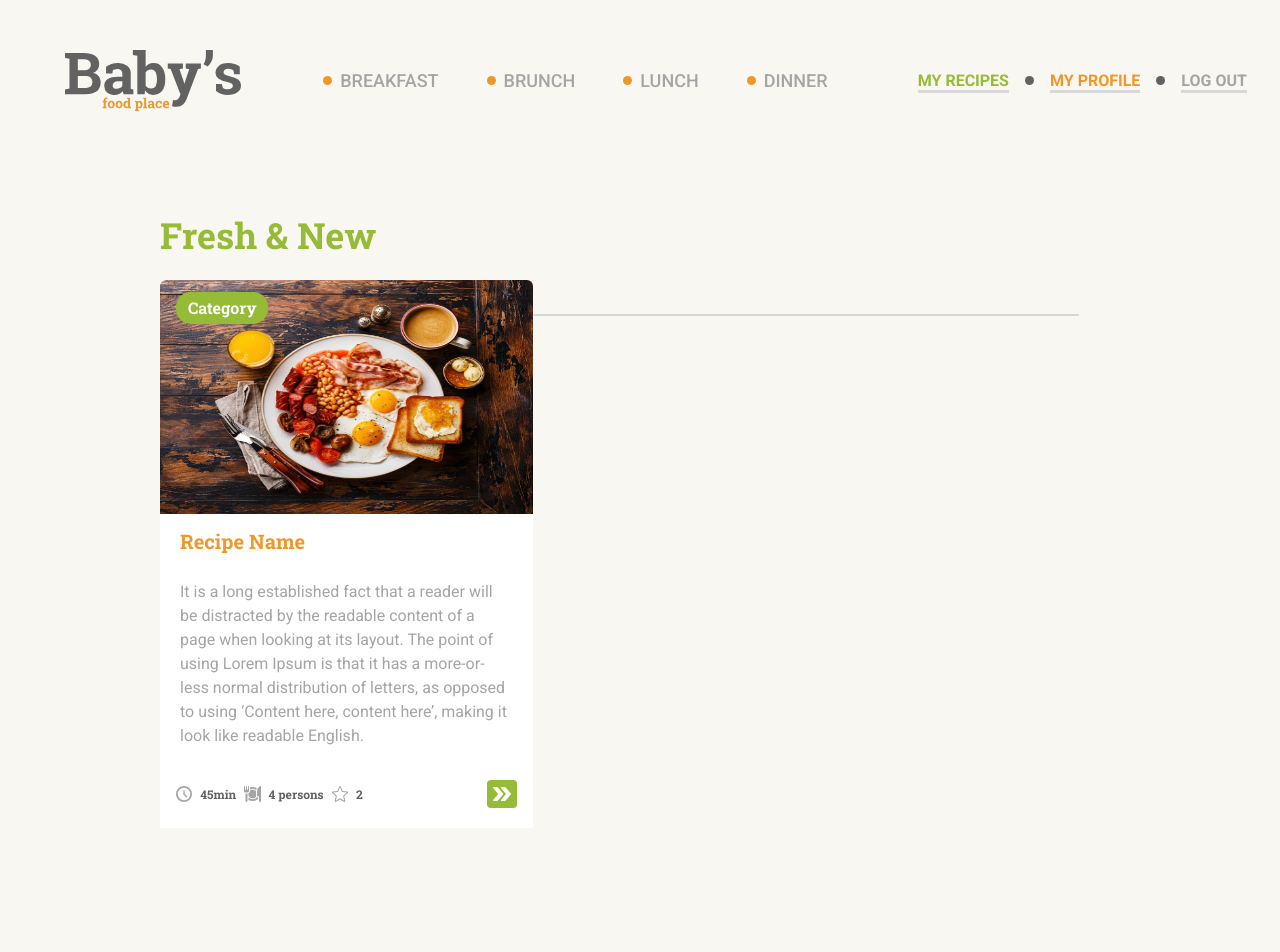
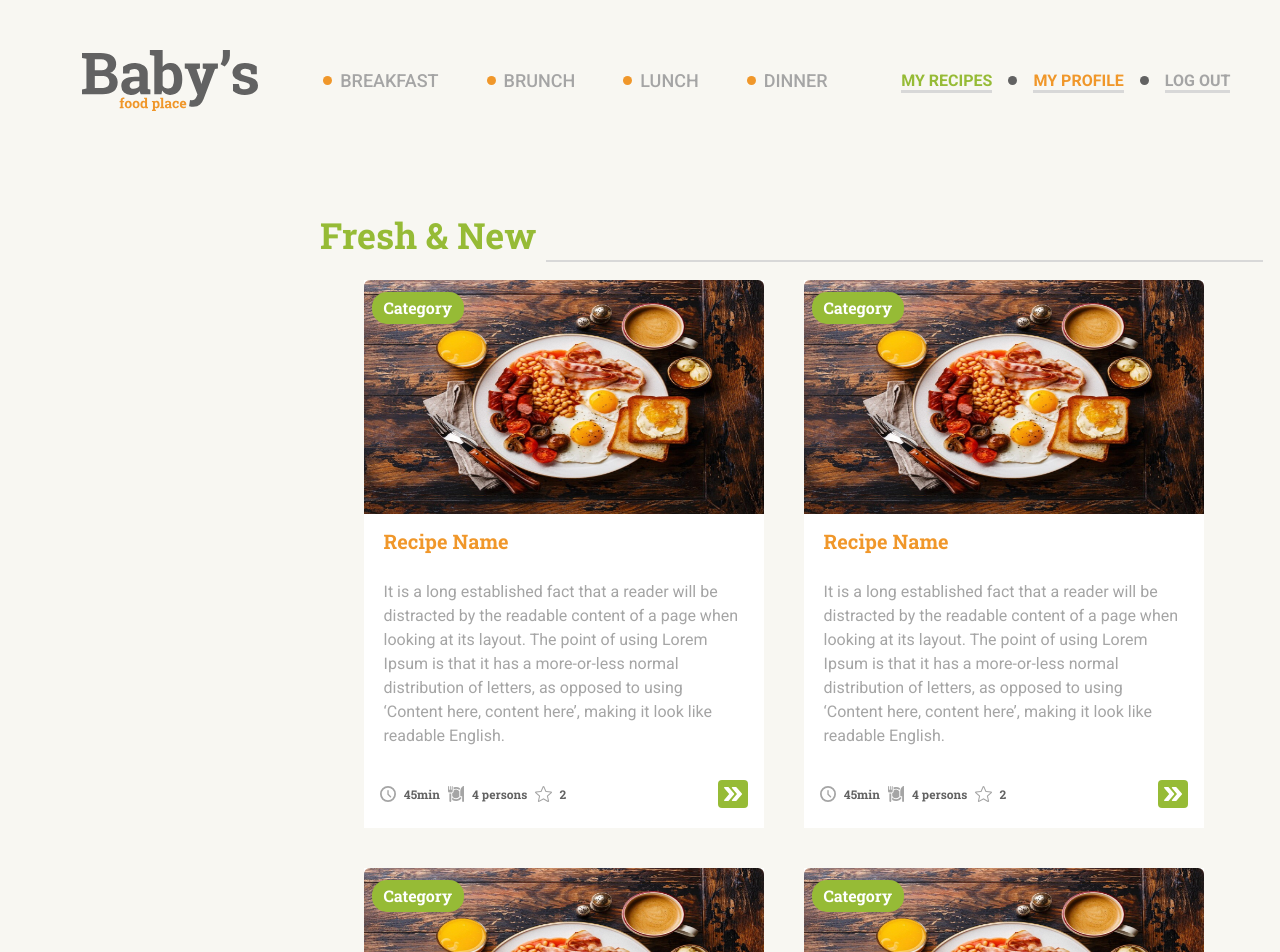
Before and after one commit to bojan09/babys-food-place, a React (Vite) app in the folder client/: page / in a window 1280 px wide. Shown: the top 952 px of the page. Built offline with nearby package versions, Linux system fonts and the light colour scheme.

Commit message:
minor bug fixes with Footer, Home component

```diff
--- a/client/src/components/Footer/Footer.jsx
+++ b/client/src/components/Footer/Footer.jsx
@@ -10,7 +10,7 @@ import { logoWhite } from "../../assets";
 const Footer = () => {
   const [active, setActive] = useState("");
   return (
-    <div className="absolute z-20 top-[90rem] bg-color_darkgray w-full flex justify-evenly items-center xs:h-[120px] md:h-[180px]">
+    <div className="absolute z-25 sm:top-[100rem] xs:top-[245rem] bg-color_darkgray w-full flex justify-evenly items-center xs:h-[120px] md:h-[180px]">
       {/* Logo */}
       <Link
         to="/"
--- a/client/src/components/Navbar/Navbar.jsx
+++ b/client/src/components/Navbar/Navbar.jsx
@@ -20,7 +20,7 @@ const Navbar = () => {
   const [toggle, setToggle] = useState(false);
 
   return (
-    <div className="flex md:justify-around items-center w-full xs:py-[30px] md:py-[50px] fixed top-0 left-0 bg-primary z-10">
+    <div className="flex md:justify-evenly items-center w-full xs:py-[30px] md:py-[50px] fixed top-0 left-0 bg-primary z-10">
       {/* Logo */}
       <Link
         to="/"
@@ -31,7 +31,11 @@ const Navbar = () => {
           }
         }}
       >
-        <img src={logoColor} alt="logo" className="xs:w-24 md:w-[176px] ml-8" />
+        <img
+          src={logoColor}
+          alt="logo"
+          className="xs:w-24 md:w-[176px] ml-8 "
+        />
       </Link>
 
       {/* Categories */}
@@ -53,7 +57,7 @@ const Navbar = () => {
       </ul>
 
       {/* Mobile Navigation Bar */}
-      <div className="md:hidden flex flex-1 justify-end items-center mr-7">
+      <div className="md:hidden flex flex-1 justify-end items-center mr-7 ">
         <img
           src={toggle ? close : menu}
           alt="navlist-menu"
--- a/client/src/components/Recipes/RecipePosts/RecipePosts.jsx
+++ b/client/src/components/Recipes/RecipePosts/RecipePosts.jsx
@@ -12,22 +12,19 @@ import {
   meal_1,
 } from "../../../assets";
 
-// recipe mock data
-import { recipesData } from "../../../constants";
-
 const RecipePosts = () => {
   const [openModal, setOpenModal] = useState(false);
   return (
-    <div className="xs:w-[300px] md:w-[373px] h-fit bg-white">
+    <div className="xs:w-[330px] md:w-[400px] h-fit bg-white">
       {/* Recipe Picture - Container */}
-      <div>
+      <div className="relative">
         <img
           src={meal_1}
           alt="recipe-1"
-          className="w-[373px] h-[234px] relative rounded-t-md cursor-pointer"
+          className="w-full h-[234px] rounded-t-md cursor-pointer recipe_img"
           onClick={() => setOpenModal(true)}
         />
-        <span className="absolute top-3 left-4 rounded-[15px] bg-color_green text-white font-bold robotoSlab px-3 py-1 capitalize">
+        <span className="absolute top-3 left-2 rounded-[15px] bg-color_green text-white font-bold robotoSlab px-3 py-1 capitalize">
           category
         </span>
 
--- a/client/src/index.css
+++ b/client/src/index.css
@@ -53,6 +53,16 @@ body {
   border-bottom: 3px solid #D8D8D8;
 }
 
+/* Recipe Image */
+
+.recipe_img {
+  position: relative;
+}
+
+.category {
+  position: absolute;
+}
+
 /* Dots */
 
 .dot {
@@ -91,7 +101,7 @@ body {
   content: "";
   display: inline-block;
   height: 0.5em;
-  width: 71vw;
+  width: 56vw;
   vertical-align: bottom;
   margin: 0 0 0 10px;
   border-bottom: 2px solid #D8D8D8;
@@ -102,7 +112,7 @@ body {
     content: "";
     display: inline-block;
     height: 0.5em;
-    width: min(30vw, 70vw);
+    width: min(40vw, 70vw);
     vertical-align: bottom;
     margin: 0 0 0 10px;
     border-bottom: 2px solid #D8D8D8;
--- a/client/src/pages/Home/Home.jsx
+++ b/client/src/pages/Home/Home.jsx
@@ -5,11 +5,16 @@ import { RecipePosts } from "../../components/Recipes";
 
 const Home = () => {
   return (
-    <div className="absolute sm:top-[13rem] sm:left-[10rem] xs:left-[2rem] xs:top-[6rem]">
-      <h1 className="textMainHead xs:text-[28px] sm:text-[36px]">
+    <div className="absolute sm:top-[13rem] sm:left-[19rem] xs:left-[1.3rem] xs:top-[6rem]">
+      <h1 className="textMainHead xs:text-[28px] sm:text-[36px] sm:ml-4">
         Fresh & New
       </h1>
-      <div className="absolute top-[7rem] xs:top-[4.5rem] flex flex-wrap">
+      <div className="absolute top-[7rem] xs:top-[4.5rem] flex justify-center items-center gap-10 flex-wrap">
+        <RecipePosts />
+        <RecipePosts />
+        <RecipePosts />
+        <RecipePosts />
+        <RecipePosts />
         <RecipePosts />
       </div>
     </div>
```
